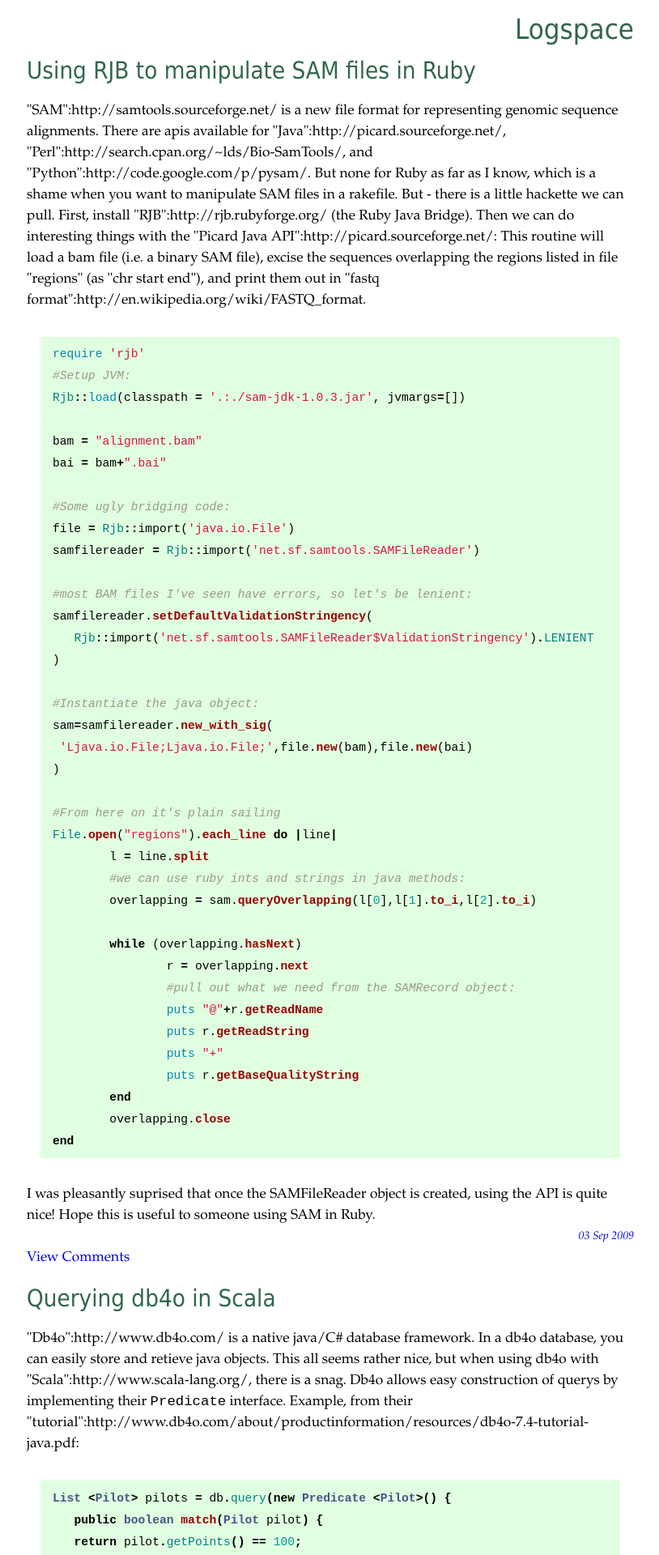
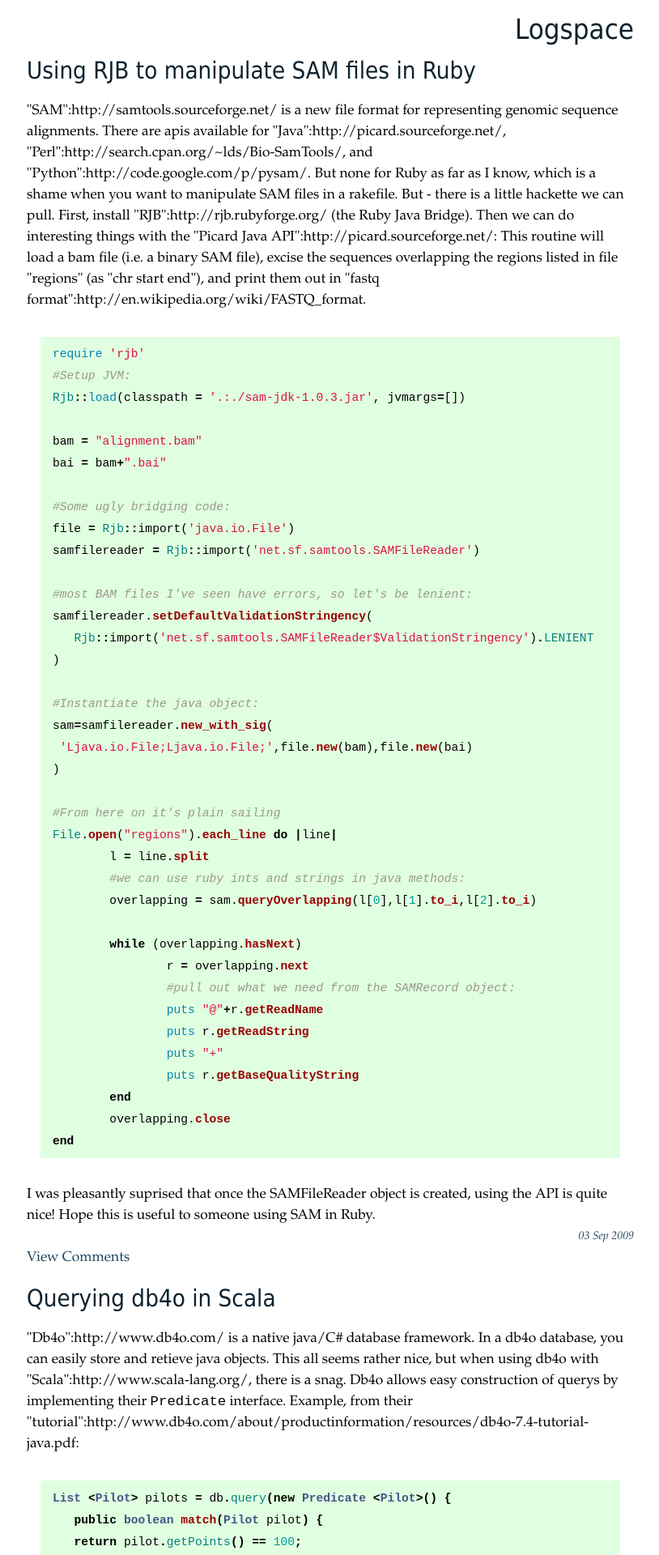
Before and after one commit to benb/benb.github.com, a Jekyll site: the page built from blog/index.html, in a window 1280 px wide. Shown: the top 1920 px of the page at 81% size, without its empty margins (232-1046 px from the left). Built offline with Jekyll 4.4.1, drawn with Linux system fonts in a browser that asks for light colours; comment, search, counter and statistics services are not loaded; a style sheet for code colours, icons or effects is not loaded.

Commit message:
tweak css

```diff
--- a/css/basic.css
+++ b/css/basic.css
@@ -1,5 +1,5 @@
 body {
-        font-family:'Junction','Hoefler Text',Palatino,'Palatino Linotype','Book Antiqua', 'URW Palladio L', georgia,'Bitstream Vera Serif',serif;
+        font-family:Palatino,'Palatino Linotype','Book Antiqua', 'URW Palladio L', georgia,'Bitstream Vera Serif',serif;
         font-size:13pt;
         max-width:750px;
         margin: 0 auto;
@@ -16,25 +16,25 @@ body {
 #header{
         color: #61374b;
         font-size:200%;
-        font-family:'Chunk','Tahoma','Geneva',sans-serif;
+        font-family:'Goudy Bookletter 1911', 'Chunk','Tahoma','Geneva',sans-serif;
         #text-shadow: #ccc 2px 2px 5px;
         float:right;
         width:400px;
         text-align:right;
 }
 .emph{
-        font-family:'Chunk','Tahoma','Geneva';
+        font-family:'Goudy Bookletter 1911','Chunk','Tahoma','Geneva';
 }
 h1 a{
-        color: #31674b;
+        color: #0E222E;
 }
 h2 a{
-        color: #31674b;
+        color: #0E222E;
 }
 
 h1, h2, h3, h4{
-        color: #31674b;
-        font-family:'Chunk','Tahoma','Geneva',sans-serif;
+        color: #0E222E;
+        font-family:'Goudy Bookletter 1911', 'Chunk','Tahoma','Geneva',sans-serif;
         #text-shadow: #ccc 2px 2px 5px;
         font-weight:500;
 }
@@ -53,13 +53,13 @@ A img{
         border:0;
         text-decoration:none;
 }
-A link{
+A{
         text-decoration: none;
-        color:#E3FFF2;
+        color:#1D455E;
 }
 A visited{
         text-decoration: none;
-        color:#E3F2FF;
+        color:#1D455E;
 }
 A{
         text-decoration: none;
```
